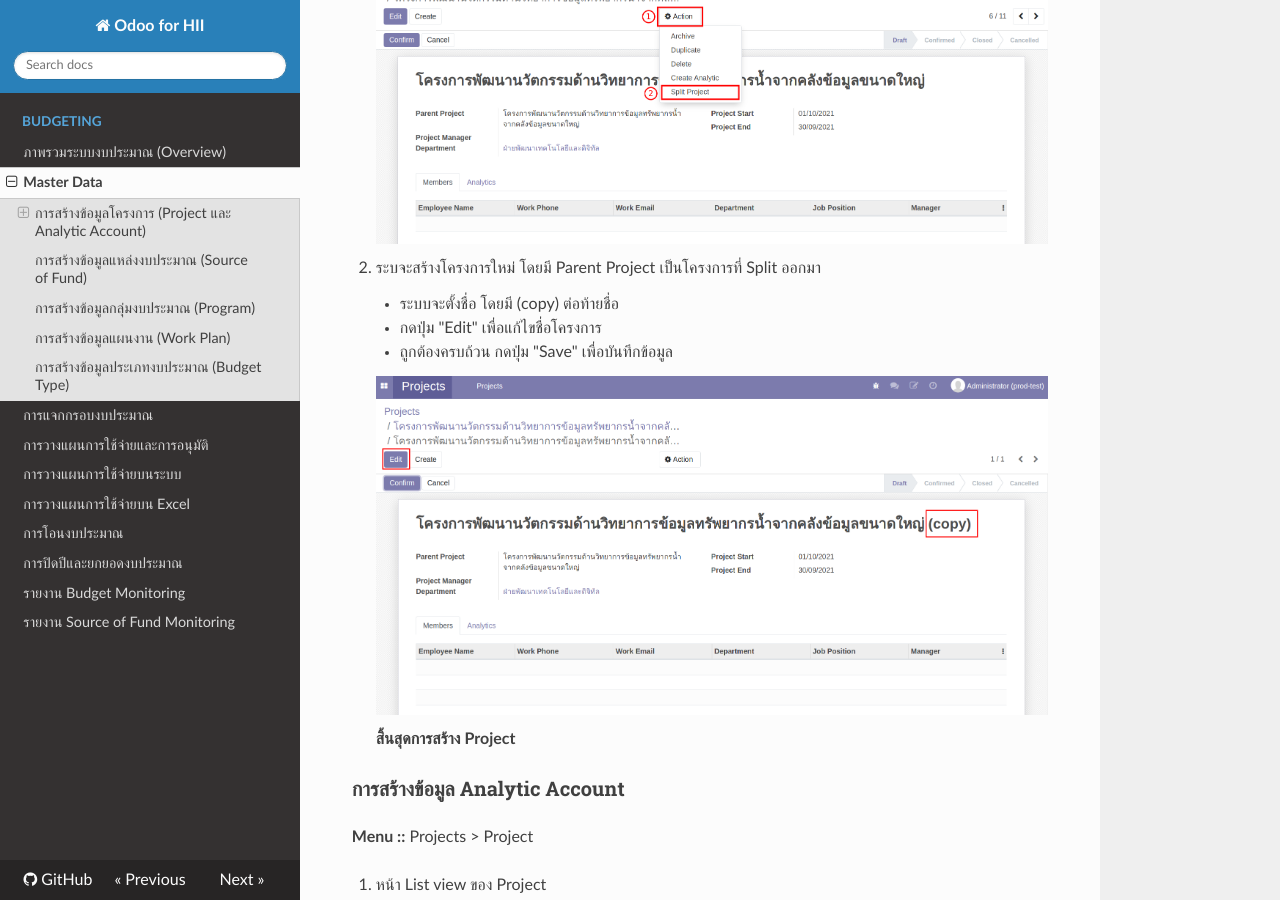
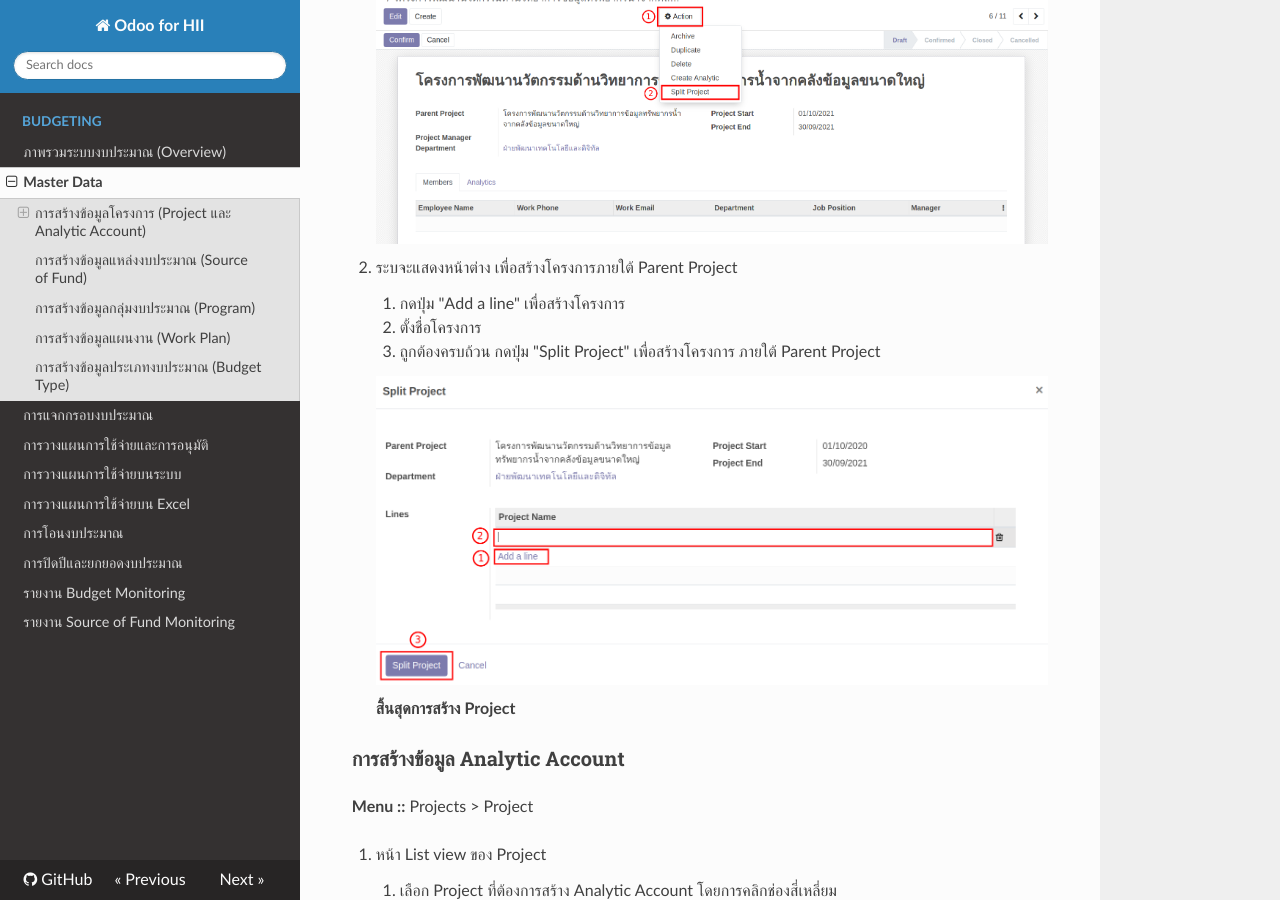
Before and after one commit to newtratip/hii-docs, an MkDocs documentation site: the page built from docs/budget/0_master_data/master_data.md, in a window 1280 px wide and 900 px high, scrolled down 1474 px. Built offline with MkDocs 1.6.1, drawn with Linux system fonts in a browser that asks for light colours; nearby versions of some CDN libraries.

Commit message:
[FIX] master data split project

```diff
--- a/docs/budget/0_master_data/master_data.md
+++ b/docs/budget/0_master_data/master_data.md
@@ -38,12 +38,12 @@
 
     ![](img/split_project.png)
 
-2. ระบจะสร้างโครงการใหม่ โดยมี Parent Project เป็นโครงการที่ Split ออกมา
-    - ระบบจะตั้งชื่อ โดยมี (copy) ต่อท้ายชื่อ
-    - กดปุ่ม "Edit" เพื่อแก้ไขชื่อโครงการ
-    - ถูกต้องครบถ้วน กดปุ่ม "Save" เพื่อบันทึกข้อมูล
+2. ระบจะแสดงหน้าต่าง เพื่อสร้างโครงการภายใต้ Parent Project
+    1. กดปุ่ม "Add a line" เพื่อสร้างโครงการ
+    2. ตั้งชื่อโครงการ
+    3. ถูกต้องครบถ้วน กดปุ่ม "Split Project" เพื่อสร้างโครงการ ภายใต้ Parent Project
 
-    ![](img/split_project_2.png)
+    ![](img/split.png)
 
     **สิ้นสุดการสร้าง Project**
 
```
Also changed, not shown: docs/budget/0_master_data/img/split.png (added).
